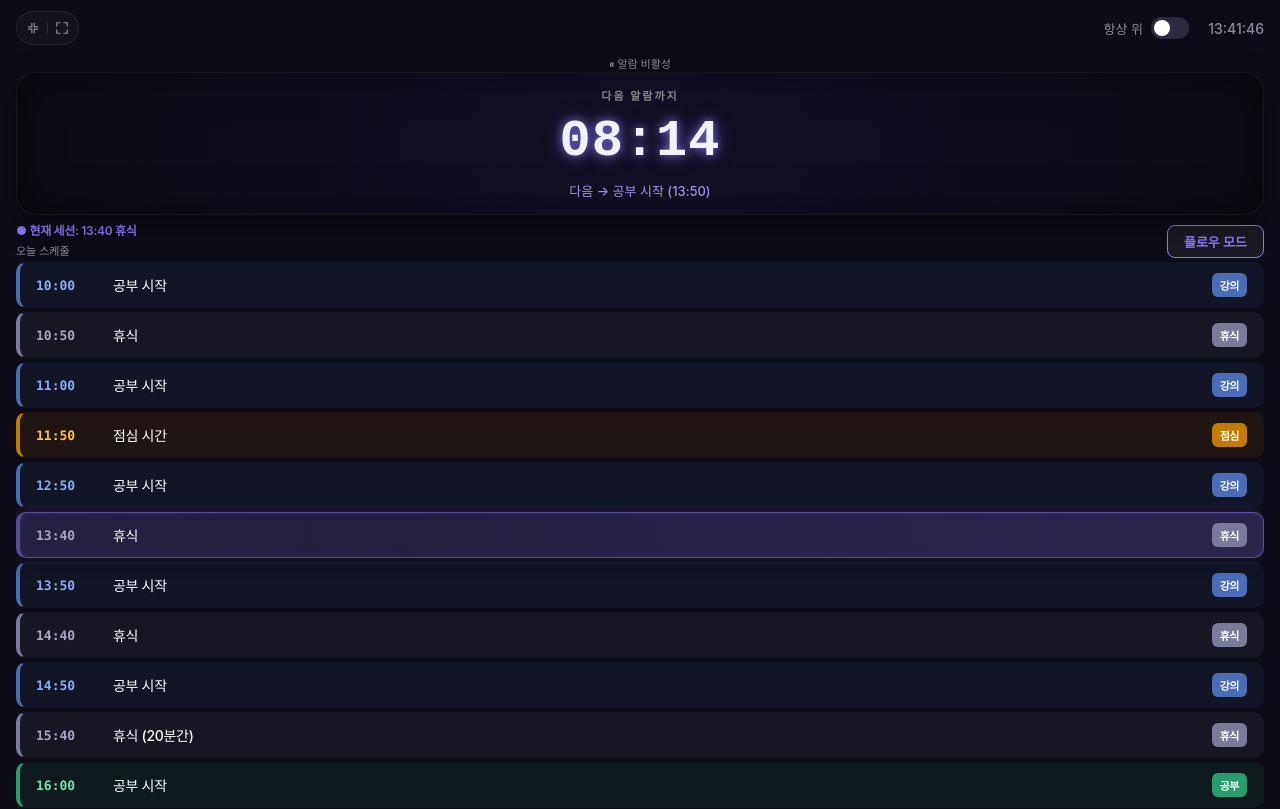
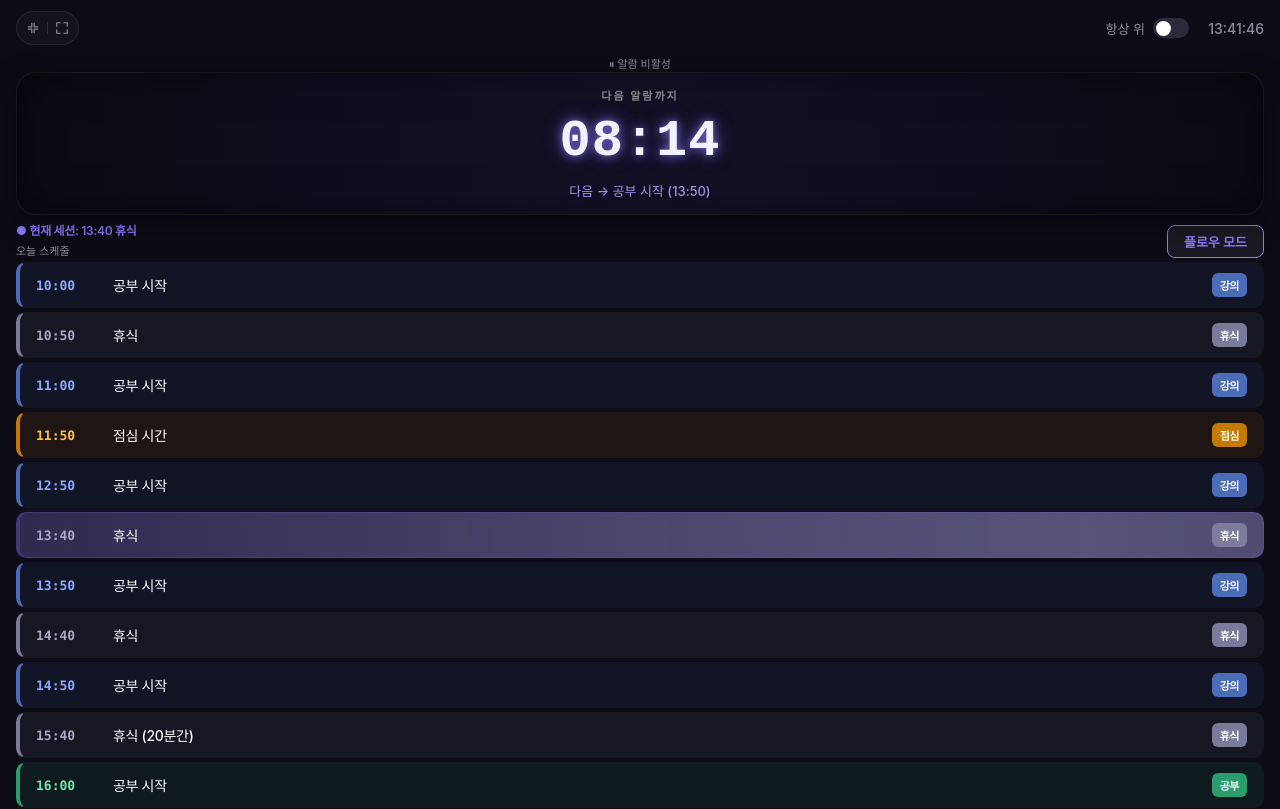
Before and after one commit to fabxoe/study_alarm_runtime, a React (Vite) app in the folder study-alarm-tauri/: page / in a window 1280 px wide. Shown: the top 809 px of the page. Built offline with nearby package versions, Linux system fonts and the light colour scheme.

Commit message:
모드별 하단 리사이징 커서 허용 이중화 완료

```diff
--- a/study-alarm-tauri/src/App.css
+++ b/study-alarm-tauri/src/App.css
@@ -38,9 +38,10 @@ button {
 .app {
   display: flex;
   flex-direction: column;
-  /* 컨텐츠 크기에 딱 맞춰지도록 수정 */
-  height: fit-content;
-  padding: 8px 16px;
+  height: auto !important;
+  min-height: 0 !important;
+  max-height: none !important;
+  padding: 8px 16px 4px 16px;
 }
 
 .main-content {
@@ -49,6 +50,10 @@ button {
   margin-bottom: 4px;
   position: relative;
   z-index: 1;
+}
+
+.main-content.flow {
+  flex: none; /* 플로우 모드에서는 컨텐츠 크기에 맞춰 축소 */
 }
 
 /* 내부 드롭다운이 열리면 해당 섹션을 최상단으로 올림 */
@@ -163,8 +168,8 @@ button {
 
 .toggle {
   appearance: none;
-  width: 38px;
-  height: 22px;
+  width: 36px;
+  height: 20px;
   background: var(--border);
   border-radius: 20px;
   position: relative;
@@ -195,17 +200,17 @@ button {
 .toggle::after {
   content: '';
   position: absolute;
-  top: 3px;
+  top: 2.5px;
   left: 3px;
-  width: 16px;
-  height: 16px;
+  width: 15px;
+  height: 15px;
   background: white;
   border-radius: 50%;
   transition: 0.3s cubic-bezier(0.175, 0.885, 0.32, 1.275);
 }
 
 .toggle:checked::after {
-  transform: translateX(16px);
+  transform: translateX(15px);
 }
 
 .status {
@@ -363,33 +368,32 @@ button {
 
 .schedule-item.active {
   background: linear-gradient(90deg,
-    rgba(140, 123, 255, 0.15) 0%,
-    rgba(140, 123, 255, 0.25) 50%,
-    rgba(140, 123, 255, 0.15) 100%
+    rgba(140, 123, 255, 0.2) 0%,
+    rgba(189, 178, 255, 0.4) 50%,
+    rgba(140, 123, 255, 0.2) 100%
   );
   background-size: 200% 100%;
-  border: 1px solid rgba(140, 123, 255, 0.6);
-  border-left: 4px solid var(--purple-main);
+  border: 1px solid rgba(189, 178, 255, 0.8);
+  border-left: 4px solid #BDB2FF;
   box-shadow:
-    0 4px 15px rgba(0,0,0,0.4),
-    0 0 15px rgba(140, 123, 255, 0.3),
-    inset 0 0 10px rgba(140, 123, 255, 0.1);
+    0 4px 20px rgba(0,0,0,0.6),
+    0 0 15px rgba(140, 123, 255, 0.4);
   position: relative;
   overflow: hidden;
   animation:
-    activePulse 4s ease-in-out infinite,
-    shimmerFlow 8s linear infinite;
+    activePulse 5s cubic-bezier(0.5, 0, 0.3, 1) infinite,
+    shimmerFlow 10s linear infinite;
 }
 
 .schedule-item.active::after {
   content: '';
   position: absolute;
-  top: -50%;
-  left: -50%;
-  width: 200%;
-  height: 200%;
-  background: radial-gradient(circle at center, rgba(140, 123, 255, 0.08) 0%, transparent 70%);
-  animation: flameMove 6s ease-in-out infinite alternate;
+  top: -70%;
+  left: -70%;
+  width: 240%;
+  height: 240%;
+  background: radial-gradient(circle at center, rgba(189, 178, 255, 0.15) 0%, transparent 60%);
+  animation: flameMove 5s ease-in-out infinite alternate;
   pointer-events: none;
   z-index: 0;
 }
@@ -397,17 +401,28 @@ button {
 @keyframes activePulse {
   0%, 100% {
     box-shadow:
-      0 4px 15px rgba(0,0,0,0.4),
-      0 0 10px rgba(140, 123, 255, 0.2),
-      inset 0 0 5px rgba(140, 123, 255, 0.1);
-    border-color: rgba(140, 123, 255, 0.4);
+      0 4px 12px rgba(0,0,0,0.4),
+      0 0 9px rgba(140, 123, 255, 0.15),
+      inset 0 0 4px rgba(140, 123, 255, 0.05);
+    border-color: rgba(140, 123, 255, 0.2);
+    filter: brightness(1);
   }
-  50% {
+  35%, 65% {
     box-shadow:
-      0 4px 20px rgba(0,0,0,0.5),
-      0 0 25px rgba(140, 123, 255, 0.5),
-      inset 0 0 12px rgba(140, 123, 255, 0.2);
-    border-color: rgba(140, 123, 255, 0.8);
+      0 4px 18px rgba(0,0,0,0.4),
+      0 0 22px rgba(140, 123, 255, 0.3),
+      inset 0 0 9px rgba(140, 123, 255, 0.15);
+    border-color: rgba(140, 123, 255, 0.5);
+    filter: brightness(1.05);
+  }
+  48%, 52% {
+    box-shadow:
+      0 8px 35px rgba(0,0,0,0.5),
+      0 0 45px rgba(189, 178, 255, 0.5),
+      0 0 22px rgba(255, 255, 255, 0.25),
+      inset 0 0 18px rgba(189, 178, 255, 0.2);
+    border-color: rgba(255, 255, 255, 0.7);
+    filter: brightness(1.15) contrast(1.05);
   }
 }
 
@@ -417,8 +432,9 @@ button {
 }
 
 @keyframes flameMove {
-  0% { transform: translate(-2%, -2%) scale(1); opacity: 0.5; }
-  100% { transform: translate(2%, 2%) scale(1.05); opacity: 0.8; }
+  0% { transform: translate(-3%, -3%) rotate(0deg) scale(1); opacity: 0.4; }
+  50% { transform: translate(1%, 2%) rotate(2deg) scale(1.1); opacity: 0.7; }
+  100% { transform: translate(3%, -1%) rotate(-1deg) scale(1.05); opacity: 0.5; }
 }
 
 .item-time {
@@ -576,7 +592,7 @@ button {
   flex-shrink: 0;
   background-color: var(--bg);
   z-index: 2;
-  padding: 4px 0 10px 0;
+  padding: 4px 0 6px 0;
   border-top: 1px solid rgba(255, 255, 255, 0.05);
   position: relative;
 }
--- a/study-alarm-tauri/src/App.tsx
+++ b/study-alarm-tauri/src/App.tsx
@@ -122,29 +122,25 @@ export default function App() {
       const appEl = document.querySelector('.app') as HTMLElement;
       if (!appEl) return;
 
-      // 2. 동적 높이 측정 (컨텐츠의 자연스러운 높이 측정)
-      // 측정 전 제약 조건을 일시적으로 풀어줍니다.
-      await emit("setzoom-event", {
+      // 레이아웃 업데이트 대기 후 실제 컨텐츠 높이 측정
+      const naturalH = appEl.scrollHeight;
+
+      // 플로우 모드 고정 높이 560px (좀 더 타이트하게)
+      const flowHeight = Math.ceil(560 * zoom);
+      const targetHeight = isFlowMode ? flowHeight : Math.ceil(Math.min(950 * zoom, naturalH));
+      const minHeight = isFlowMode ? flowHeight : Math.ceil(650 * zoom);
+      const maxHeight = isFlowMode ? flowHeight : Math.ceil(2000 * zoom);
+
+      const resizableFlag = !isFlowMode;
+      console.log(`[Resize] Mode: ${isFlowMode ? 'Flow' : 'Schedule'}, Target: ${targetHeight}, Resizable: ${resizableFlag}`);
+
+      const { invoke } = await import("@tauri-apps/api/core");
+      await invoke("update_window_config", {
         zoom,
-        minHeight: 400 * zoom,
-        maxHeight: 2000 * zoom,
-        targetHeight: 0, // 0은 무시되도록 처리 필요하거나 현재 크기 유지
-        resizable: true
-      });
-
-      // 레이아웃 업데이트 대기 후 측정
-      const naturalH = appEl.offsetHeight;
-
-      const targetHeight = isFlowMode ? (620 * zoom) : Math.min(950 * zoom, naturalH);
-      const minHeight = (isFlowMode ? 620 * zoom : 650 * zoom);
-      const maxHeight = isFlowMode ? minHeight : naturalH;
-
-      await emit("setzoom-event", {
-        zoom,
-        minHeight,
-        maxHeight,
-        targetHeight: targetHeight,
-        resizable: !isFlowMode
+        minH: minHeight,
+        maxH: maxHeight,
+        targetH: targetHeight,
+        resizable: resizableFlag
       });
     } catch (e) {
       console.log("Zoom API failed", e);
@@ -429,9 +425,7 @@ export default function App() {
               />
               <span>분</span>
             </div>
-            <div className="flow-phase">
-              {isRunning && (flowState === 'study' ? '📖 공부 중... → 휴식' : '☕ 휴식 중... → 공부')}
-            </div>
+
           </div>
         )}
       </div> {/* main-content 끝 */}
--- a/study-alarm-tauri/src/index.css
+++ b/study-alarm-tauri/src/index.css
@@ -14,12 +14,17 @@
   --border-focus: #433D60;
 }
 
+html, body, #root {
+  height: auto !important;
+  min-height: 0 !important;
+  margin: 0;
+  padding: 0;
+}
+
 body {
-  margin: 0;
   font-family: -apple-system, BlinkMacSystemFont, "Apple SD Gothic Neo", "Pretendard", "Noto Sans KR", "Segoe UI", Roboto, Helvetica, Arial, sans-serif;
   background-color: var(--bg);
   color: var(--text-main);
-  height: 100vh;
   overflow: hidden;
   user-select: none;
   -webkit-font-smoothing: antialiased;
```
Also changed, not shown: 1 other file (tests, documents, lock files or other folders).
